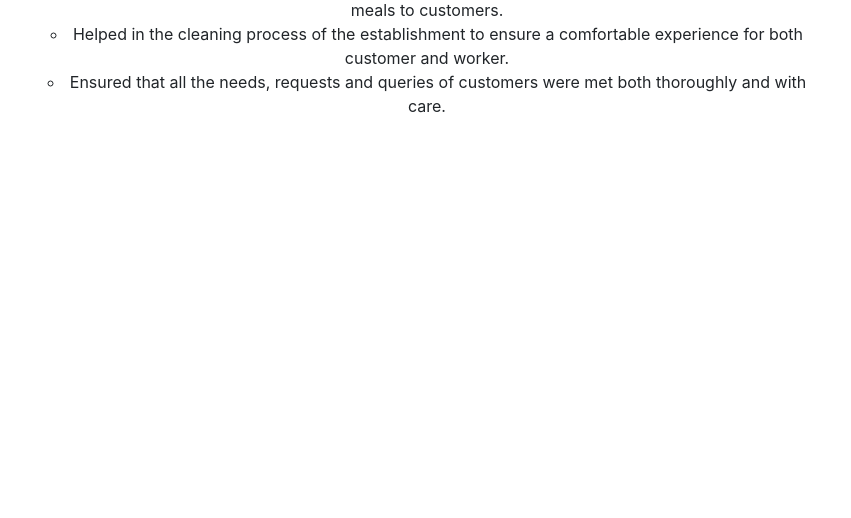
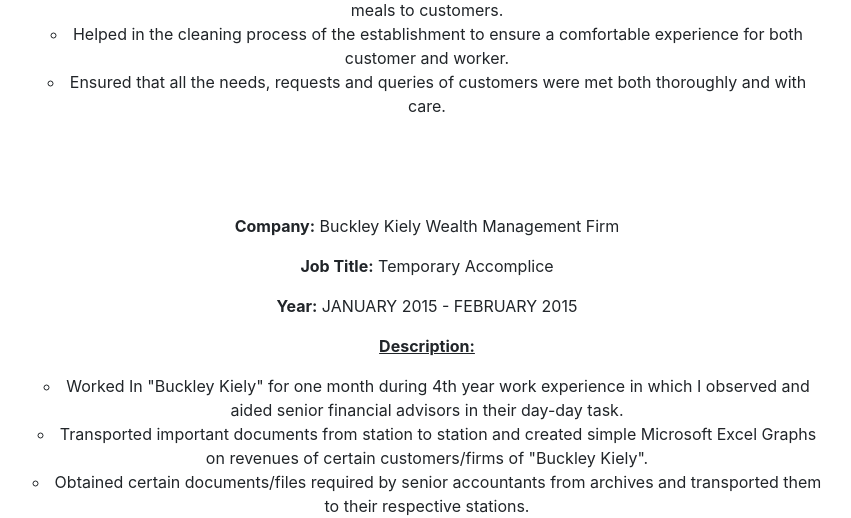
Before and after one commit to operose73/IS1113117334491, a PHP site: page /cv_page3.html in a window 1280 px wide. Shown: the part 806-1324 px from the top of the page, without its empty margins (213-1064 px from the left). Before the commit the page ends 919 px from the top, so only its background shows below. Run offline with PHP 8.4, Linux system fonts and the light colour scheme; some libraries are stand-ins or nearby versions.

Commit message:
Adding In Work Experience

```diff
--- a/cv_page1.html
+++ b/cv_page1.html
@@ -58,9 +58,8 @@
 
         <p> Analytical, Hard Working, Fast Learner aiming to utilize the skills obtained from current
         Business Information Systems (BIS) CK203 education and past work experiences in various Chinese
-        Restaurants "Bamboo House" , "The Golden Dragon" and Wealth Management Firm "Buckley Kiely" in order to help and improve
-        the company to best of my abilities. Information / Code obtained with the help of
-        <a target="_blank" href="https://www.w3schools.com/">"W3Schools".</a></p>
+        Restaurants "Bamboo House" , "The Golden Dragon" and Wealth Management Firm "Buckley Kiely" in order to help and improve my
+        cloud services company "AL High-Tech Ltd" to best of my abilities. </p>
         </div>
 
 
--- a/cv_page2.html
+++ b/cv_page2.html
@@ -81,7 +81,7 @@
         Developed a strong passion for the Chinese Language (Fluent) thus entered
         "Chinese Bridge Competition" winning 4th place out of 100 contestants.</p>
 
-     </div>
+     </div
 
     </body>
 </html>
--- a/cv_page3.html
+++ b/cv_page3.html
@@ -93,5 +93,30 @@
     </div>
     </div>
 
+    </br>
+    </br>
+    </br>
+    </br>
+
+    <div class ="GD">
+
+        <p><strong>Company:</strong> Buckley Kiely Wealth Management Firm</p>
+        <p><strong>Job Title:</strong> Temporary Accomplice </p>
+        <p><strong>Year:</strong> JANUARY 2015 - FEBRUARY 2015 </p>
+
+        <div class="Description">
+        <p><strong>Description:</strong></p>
+        </div>
+
+        <div class="GDInfo">
+        <li> Worked In "Buckley Kiely" for one month during 4th year work experience in which I
+        observed and aided senior financial advisors in their day-day task.</li>
+        <li>Transported important documents from station to station and created simple Microsoft
+        Excel Graphs on revenues of certain customers/firms of "Buckley Kiely".</li>
+        <li>Obtained certain documents/files required by senior accountants from archives and
+        transported them to their respective stations.</li>
+
+    </div>
+    </div>
     </body>
 </html>
--- a/homepage.html
+++ b/homepage.html
@@ -59,5 +59,10 @@ ul.topnav li.right {float: right;}
 </br>
 
 
+<h5 class="Intro" >Introduction</h5>
+
+<p> Information / Code obtained with the help of
+        <a target="_blank" href="https://www.w3schools.com/">"W3Schools".</a></p>
+
 </body>
 </html>
--- a/mystylesheet.css
+++ b/mystylesheet.css
@@ -7,6 +7,15 @@
     font-weight: bold;
     font-family: serif;
     text-decoration: underline;
+}
+
+.Intro{
+    font-size: 25px;
+    color: #133453;
+    text-align: center;
+    font-weight: bold;
+    font-family: serif;
+    text-decoration: underline
 }
 
 .CenterButton{
```
